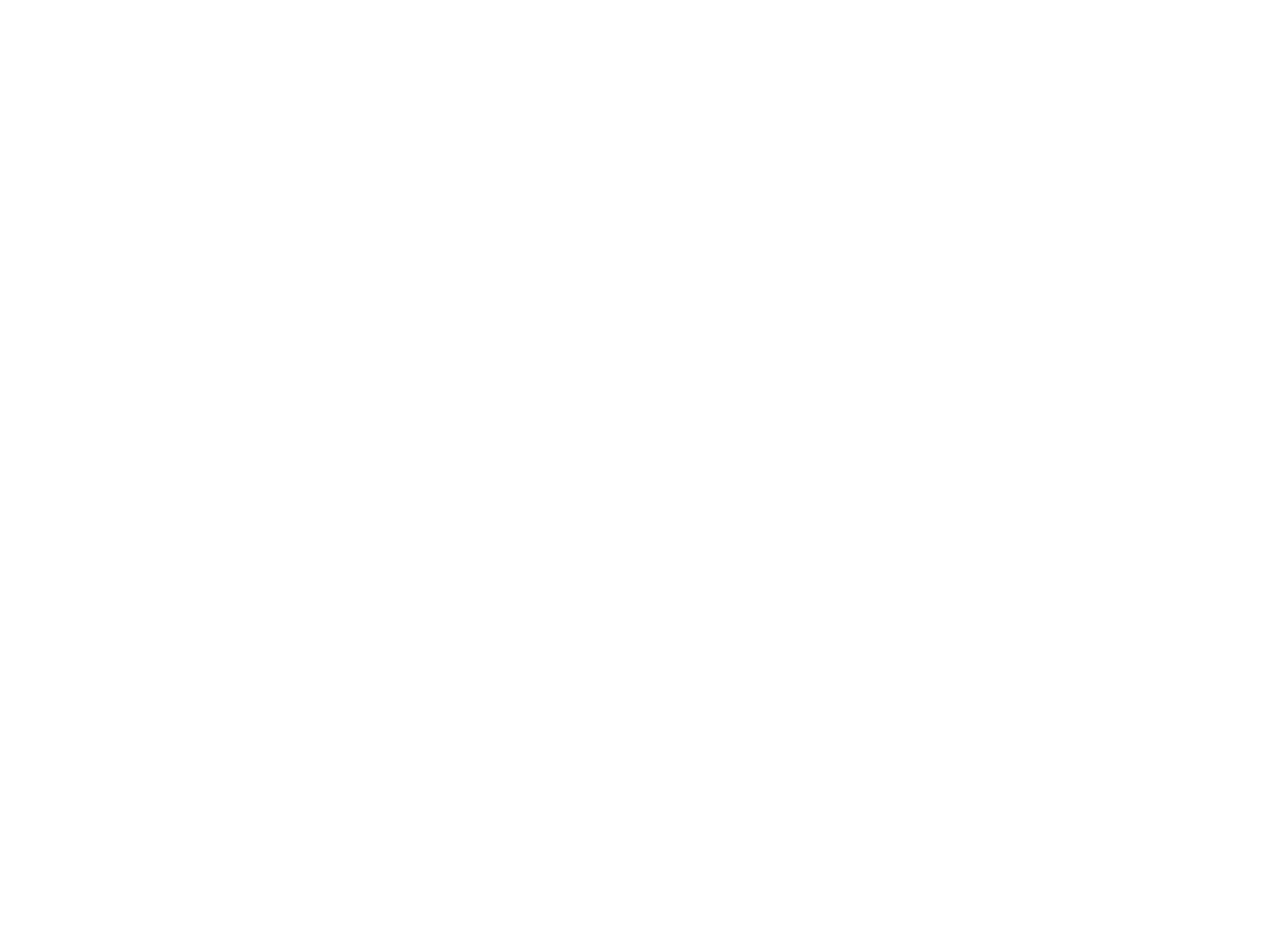
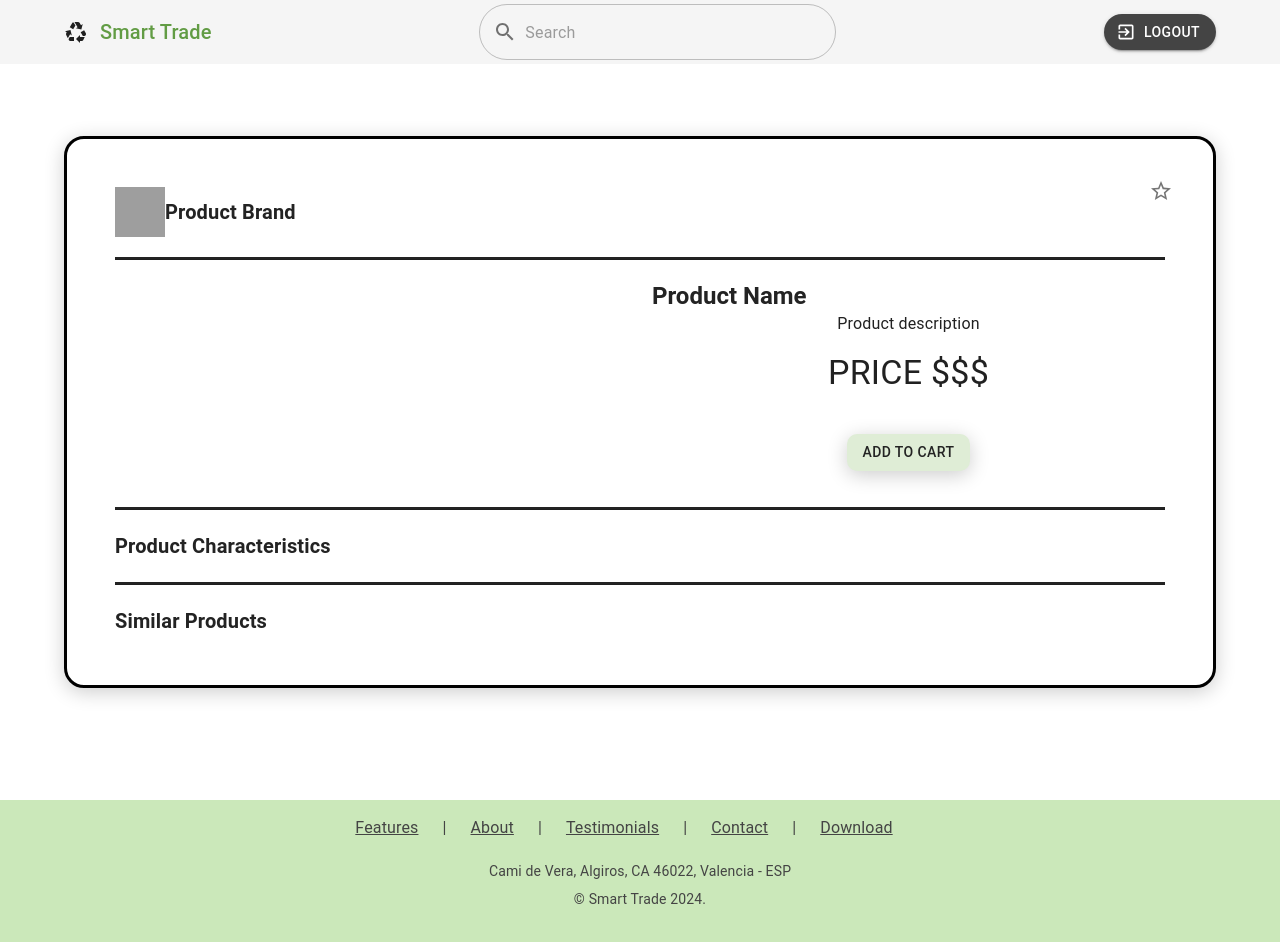
Before and after one commit to JuanArano17/FastAPI-ReactJS-SmartTrade-11.01, a React (Create React App) app in the folder Front/: page /Details in a window 1280 px wide. Shown: the top 942 px of the page. Before the commit the page ends 800 px from the top, so only its background shows below. Built offline with nearby package versions, Linux system fonts and the light colour scheme; grey boxes are pictures that could not be loaded.

Commit message:
Base del PrdouctDetailPage, aparecer desaparecer botones de la topbar, y un par de estilos

```diff
--- a/Front/src/App.jsx
+++ b/Front/src/App.jsx
@@ -6,6 +6,7 @@
 import RegisterBuyerPage from './pages/RegisterBuyerPage';
 import LoginPage from './pages/LoginPage';
 import ForgotPasswordPage from './pages/ForgotPasswordPage';
+import ProductDetailPage from './pages/ProductDetailPage';
 
 
 function App() {
@@ -15,6 +16,7 @@
         <Switch>
           <Route path="/home" component={HomePage} />
           <Route path="/login" component={LoginPage} />
+          <Route path="/Details" component={ProductDetailPage} />
           <Route path="/forgotPassword" component={ForgotPasswordPage} />
           <Route path="/register" component={RegisterSelectionPage} />
           <Route path="/registerSeller" component={RegisterSellerPage} />
--- a/Front/src/components/TopBar/TopBar.jsx
+++ b/Front/src/components/TopBar/TopBar.jsx
@@ -1,4 +1,5 @@
-import React, { useState, useEffect } from "react";
+// TopBar.jsx
+import React from "react";
 import {
   AppBar,
   Toolbar,
@@ -9,28 +10,30 @@
   Box,
   InputAdornment,
 } from "@mui/material";
-import SearchIcon from '@mui/icons-material/Search';
-import RecyclingIcon from '@mui/icons-material/Recycling';
-import PropTypes from 'prop-types';
-import { Link } from 'react-router-dom';
+import SearchIcon from "@mui/icons-material/Search";
+import RecyclingIcon from "@mui/icons-material/Recycling";
+import ExitToAppIcon from '@mui/icons-material/ExitToApp';
+import PropTypes from "prop-types";
+import { Link, useHistory } from "react-router-dom";
 
-const TopBar = ({ toggleSearchBar }) => {
-    const [searchBar, setSearchBar] = useState(toggleSearchBar);
+const TopBar = ({
+  showSearchBar = true,
+  showLoginButton = true,
+  showRegisterButton = true,
+  showLogoutButton = false,
+}) => {
+  const history = useHistory();
 
-    useEffect(() => {
-        setSearchBar(toggleSearchBar);
-    }, [toggleSearchBar]);
+  const handleLogout = () => {
+    // Implementa aquí tu lógica para manejar el cierre de sesión
+    history.push("/login");
+  };
 
   return (
     <AppBar position="static" color="default" elevation={0}>
       <Toolbar>
         <Box sx={{ display: 'flex', alignItems: 'center', marginLeft: '40px', marginRight: 'auto' }}>
-                    <IconButton
-                        size="large"
-                        edge="start"
-                        color="inherit"
-                        aria-label="recycle"
-                    >
+          <IconButton size="large" edge="start" color="inherit" aria-label="recycle">
             <RecyclingIcon />
           </IconButton>
           <Typography variant="h6" color="#629c44" noWrap>
@@ -38,7 +41,7 @@
           </Typography>
         </Box>
 
-                {searchBar && (
+        {showSearchBar && (
           <Box sx={{ flexGrow: 1, justifyContent: 'center', display: 'flex' }}>
             <TextField
               fullWidth
@@ -50,32 +53,58 @@
                     <SearchIcon />
                   </InputAdornment>
                 ),
-                                style: { borderRadius: 32 } // Puede necesitar ajuste
+                style: { borderRadius: 32 },
               }}
-                            sx={{ maxWidth: '40%' }} // Ajusta esto según la anchura deseada de tu barra de búsqueda
+              sx={{ maxWidth: '40%' }}
             />
           </Box>
         )}
 
         <Box sx={{ marginRight: '40px', marginLeft: 'auto', display: 'flex' }}>
+          {showLogoutButton ? (
+            <Button
+              startIcon={<ExitToAppIcon />}
+              variant="contained"
+              sx={{ color: '#ffffff', bgcolor: '#444444', borderRadius: 32}}
+              onClick={handleLogout}
+            >
+              Logout
+            </Button>
+          ) : (
+            <>
+              {showLoginButton && (
                 <Link to="/login">
-                        <Button variant="contained" sx={{ bgcolor: '#444444', borderRadius: 32, marginRight: '20px' }}>
+                  <Button
+                    variant="contained"
+                    sx={{ bgcolor: '#444444', borderRadius: 32, marginRight: '20px' }}
+                  >
                     Login
                   </Button>
                 </Link>
+              )}
+              {showRegisterButton && (
                 <Link to="/register">
-                        <Button variant="contained" sx={{ color: '#444444', bgcolor: '#ffffff', borderRadius: 32 }}>
+                  <Button
+                    variant="contained"
+                    sx={{ color: '#444444', bgcolor: '#ffffff', borderRadius: 32 }}
+                  >
                     Register
                   </Button>
                 </Link>
+              )}
+            </>
+          )}
         </Box>
       </Toolbar>
     </AppBar>
   );
-}
+};
 
 TopBar.propTypes = {
-    toggleSearchBar: PropTypes.bool.isRequired
+  showSearchBar: PropTypes.bool,
+  showLoginButton: PropTypes.bool,
+  showRegisterButton: PropTypes.bool,
+  showLogoutButton: PropTypes.bool,
 };
 
 export default TopBar;
--- /dev/null
+++ b/Front/src/pages/ProductDetailPage.jsx
@@ -0,0 +1,84 @@
+// ProductDetailPage.jsx
+import React, { useState } from 'react';
+import { Box, Container, Typography, Grid, Button, Paper, Divider, IconButton } from '@mui/material';
+import StarBorderIcon from '@mui/icons-material/StarBorder';
+import StarIcon from '@mui/icons-material/Star';
+import TopBar from '../components/TopBar/TopBar';
+import Footer from '../components/Footer/Footer';
+import styles from '../styles/styles';
+
+const ProductDetailPage = () => {
+    const [isFavorite, setIsFavorite] = useState(false);
+
+    const handleFavoriteClick = () => {
+        setIsFavorite(!isFavorite);
+    };
+
+    // Asumiremos que estos datos vendrán de la API o de un componente padre
+    const productData = {
+        brand: {
+            name: "Product Brand",
+            logo: "/path/to/logo.jpg", // Asumiendo que tienes una imagen para el logo
+        },
+        name: "Product Name",
+        description: "Product description",
+        price: "PRICE $$$",
+        characteristics: [
+            { label: "Height", value: "10cm" },
+            { label: "Width", value: "5cm" },
+            // Más características...
+        ],
+        similarProducts: [/* array of similar products data */],
+    };
+
+    return (
+        <Box sx={styles.mainBox}>
+            <TopBar showSearchBar={true} showLogoutButton={true} />
+
+
+            <Container component="main" sx={styles.mainContainer}>
+                <Paper elevation={3} sx={styles.paperContainer}>
+                    <Box sx={{ position: 'relative', padding: 2 }}>
+                        <IconButton onClick={handleFavoriteClick} sx={{ position: 'absolute', top: 0, right: 0 }}>
+                            {isFavorite ? <StarIcon sx={{ color: "#ffcc00" }} /> : <StarBorderIcon />}
+                        </IconButton>
+                        <Box sx={{ display: 'flex', alignItems: 'center' }}>
+                            <img src={productData.brand.logo} alt={`${productData.brand.name} Logo`} style={{ width: '50px', height: '50px' }} />
+                            <Typography variant="h6" sx={styles.headerText}>{productData.brand.name}</Typography>
+                        </Box>
+                        <Divider sx={styles.ThickDivider} />
+                        <Grid container spacing={3}>
+                            {/* Imagen y descripción general del Producto */}
+                            <Grid item xs={12} md={6}>
+                                {/* Componente para la galería de imágenes */}
+                            </Grid>
+                            <Grid item xs={12} md={6}>
+                                <Typography variant="h5" sx={styles.headerText}>
+                                    {productData.name}
+                                </Typography>
+                                <Typography paragraph>
+                                    {productData.description}
+                                </Typography>
+                                <Typography variant="h4" sx={{ mb: 2 }}>
+                                    {productData.price}
+                                </Typography>
+                                <Button variant="contained" sx={styles.registerButton}>
+                                    Add to Cart
+                                </Button>
+                            </Grid>
+                        </Grid>
+                        <Divider sx={styles.ThickDivider} />
+                        <Typography variant="h6" sx={styles.headerText}>Product Characteristics</Typography>
+                        {/* Características del Producto */}
+                        <Divider sx={styles.ThickDivider} />
+                        <Typography variant="h6" sx={styles.headerText}>Similar Products</Typography>
+                        {/* Productos Similares */}
+                    </Box>
+                </Paper>
+            </Container>
+            <Footer />
+        </Box>
+    );
+};
+
+export default ProductDetailPage;
--- a/Front/src/styles/styles.js
+++ b/Front/src/styles/styles.js
@@ -5,7 +5,6 @@
         minHeight: '100vh'
     },
     paperContainer: {
-        mt: 3,
         p: 4,
         boxShadow: "0px 4px 20px rgba(0, 0, 0, 0.2)",
         borderRadius: "20px",
@@ -61,6 +60,17 @@
     headerText:{
         color:"#629c44" ,
         fontWeight:"bold",
-    }
+    },
+    headerText: {
+        fontWeight: "bold",
+        color: "#232323",
+        display: 'flex',
+        alignItems: 'center',
+    },
+    ThickDivider: {
+        backgroundColor: "#232323",
+        height: "2px",
+        margin: "20px 0",
+    },
 }
 export default styles;
```
Lines whose indentation alone changed are shown as unchanged.
